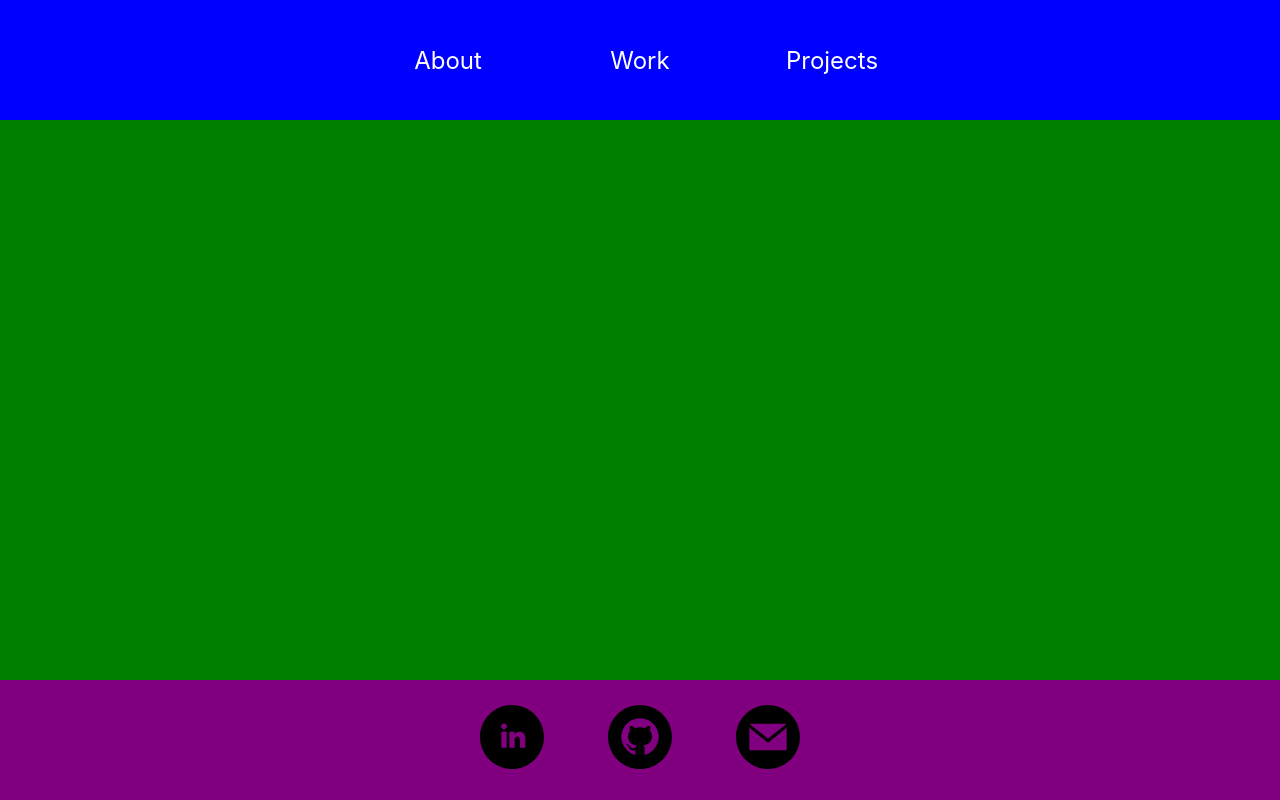
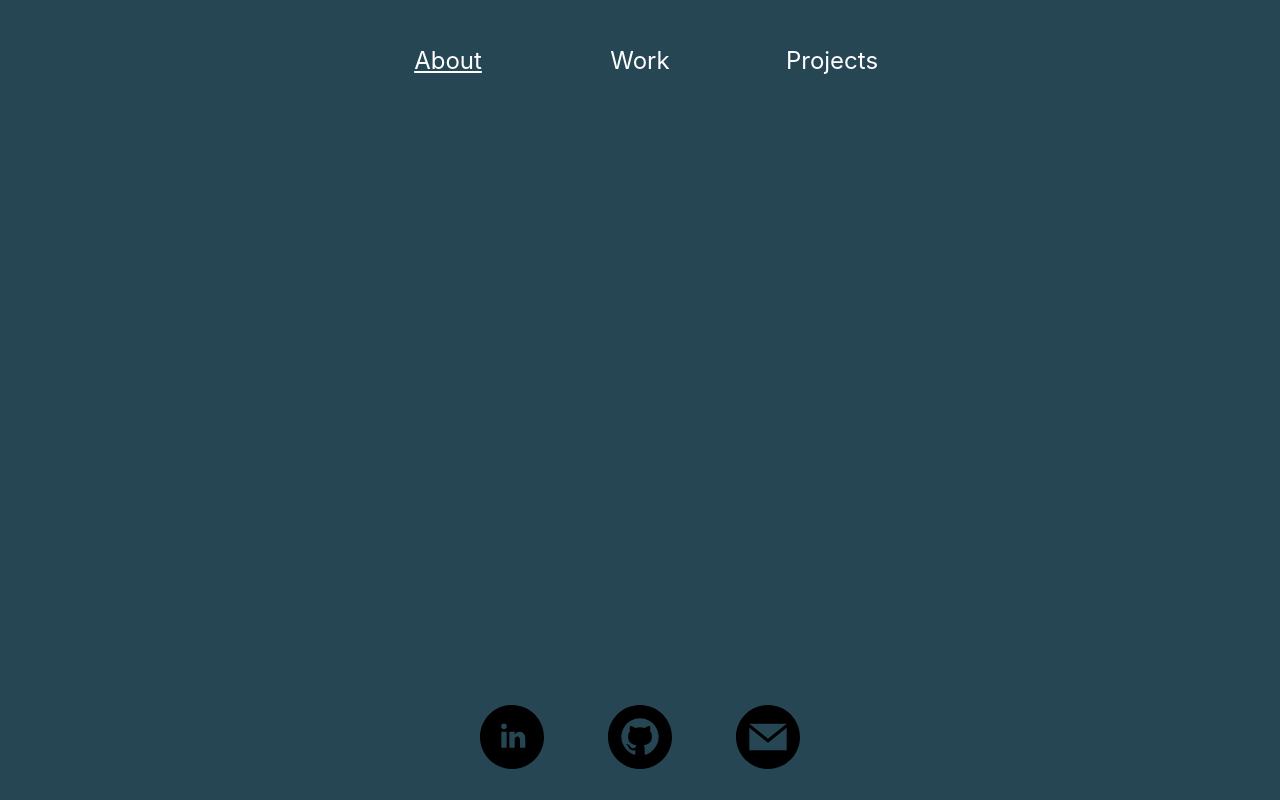
Before and after one commit to nameistao/Personal_Website, a Next.js app: page / in a window 1280 px wide. Built offline with nearby package versions, Linux system fonts and the light colour scheme.

Commit message:
header tabs change underline on click

```diff
--- a/components/Footer.tsx
+++ b/components/Footer.tsx
@@ -6,7 +6,7 @@ import Email from "icons/Email";
 const StyledFooter = styled.footer`
   width: 100vw;
   height: 15vh;
-  background: purple;
+  background: #264653;
   display: flex;
   justify-content: center;
 `;
@@ -54,7 +54,7 @@ const Footer = () => {
       </StyledPageLink>
       <StyledPageLink>
         <StyledAnchor
-          href="taoluo@usc.edu"
+          href="mailto:taoluo@usc.edu"
           rel="noopener noreferrer"
           target="_blank"
         >
--- a/components/Header.tsx
+++ b/components/Header.tsx
@@ -1,9 +1,10 @@
+import React from "react";
 import styled from "styled-components";
 
 const StyledHeader = styled.header`
   width: 100vw;
   height: 15vh;
-  background: blue;
+  background: #264653;
   display: flex;
   justify-content: center;
 `;
@@ -25,12 +26,51 @@ const StyledPageLink = styled.div`
   }
 `;
 
-const Header = () => {
+const UnderLinedPageLink = styled.div`
+  height: 50%;
+  width: 15vw;
+  margin-top: auto;
+  margin-bottom: auto;
+  text-align: center;
+  align-content: center;
+  justify-content: center;
+  flex-direction: column;
+  display: flex;
+  color: white;
+  font-size: 1.5rem;
+  text-decoration: underline;
+  :hover {
+    cursor: pointer;
+  }
+`;
+
+interface IProps {
+  curPage: string;
+  setCurPage: Function;
+}
+
+const Header = ({ curPage, setCurPage }: IProps) => {
+  const aboutClickHandler = () => setCurPage("about");
+  const workClickHandler = () => setCurPage("work");
+  const projectsClickHandler = () => setCurPage("projects");
+
   return (
     <StyledHeader>
-      <StyledPageLink>About</StyledPageLink>
-      <StyledPageLink>Work</StyledPageLink>
-      <StyledPageLink>Projects</StyledPageLink>
+      {curPage === "about" ? (
+        <UnderLinedPageLink>About</UnderLinedPageLink>
+      ) : (
+        <StyledPageLink onClick={aboutClickHandler}>About</StyledPageLink>
+      )}
+      {curPage === "work" ? (
+        <UnderLinedPageLink>Work</UnderLinedPageLink>
+      ) : (
+        <StyledPageLink onClick={workClickHandler}>Work</StyledPageLink>
+      )}
+      {curPage === "projects" ? (
+        <UnderLinedPageLink>Projects</UnderLinedPageLink>
+      ) : (
+        <StyledPageLink onClick={projectsClickHandler}>Projects</StyledPageLink>
+      )}
     </StyledHeader>
   );
 };
--- a/components/Main.tsx
+++ b/components/Main.tsx
@@ -3,7 +3,7 @@ import styled from "styled-components";
 const StyledMain = styled.main`
   width: 100vw;
   height: 70vh;
-  background: green;
+  background: #264653;
 `;
 
 interface IProps {
--- a/pages/index.tsx
+++ b/pages/index.tsx
@@ -18,7 +18,7 @@ const Home: NextPage = () => {
         <link rel="icon" href="/favicon.ico" />
       </Head>
 
-      <Header />
+      <Header curPage={curPage} setCurPage={setCurPage} />
       <Main curPage={curPage} />
       <Footer />
     </>
```
